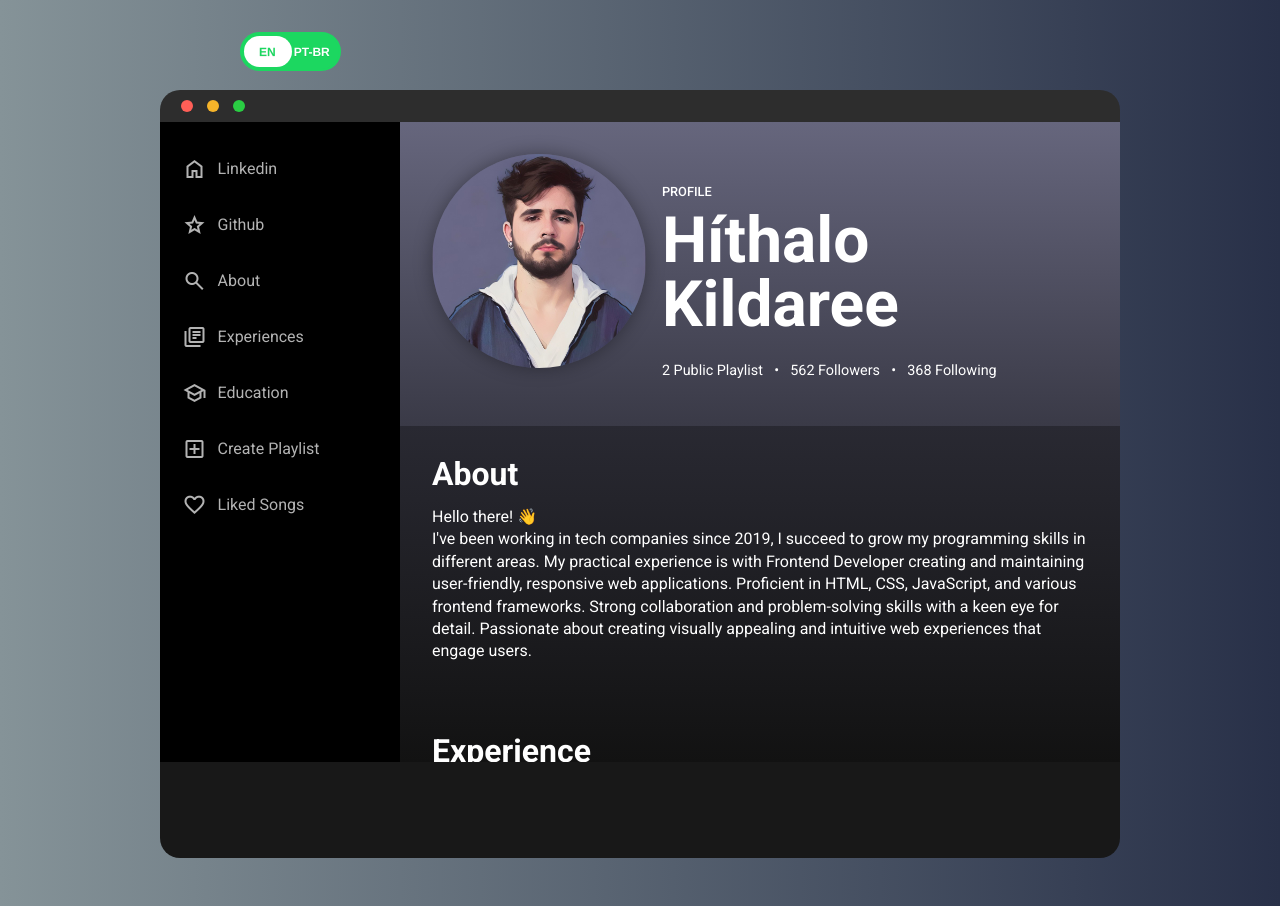
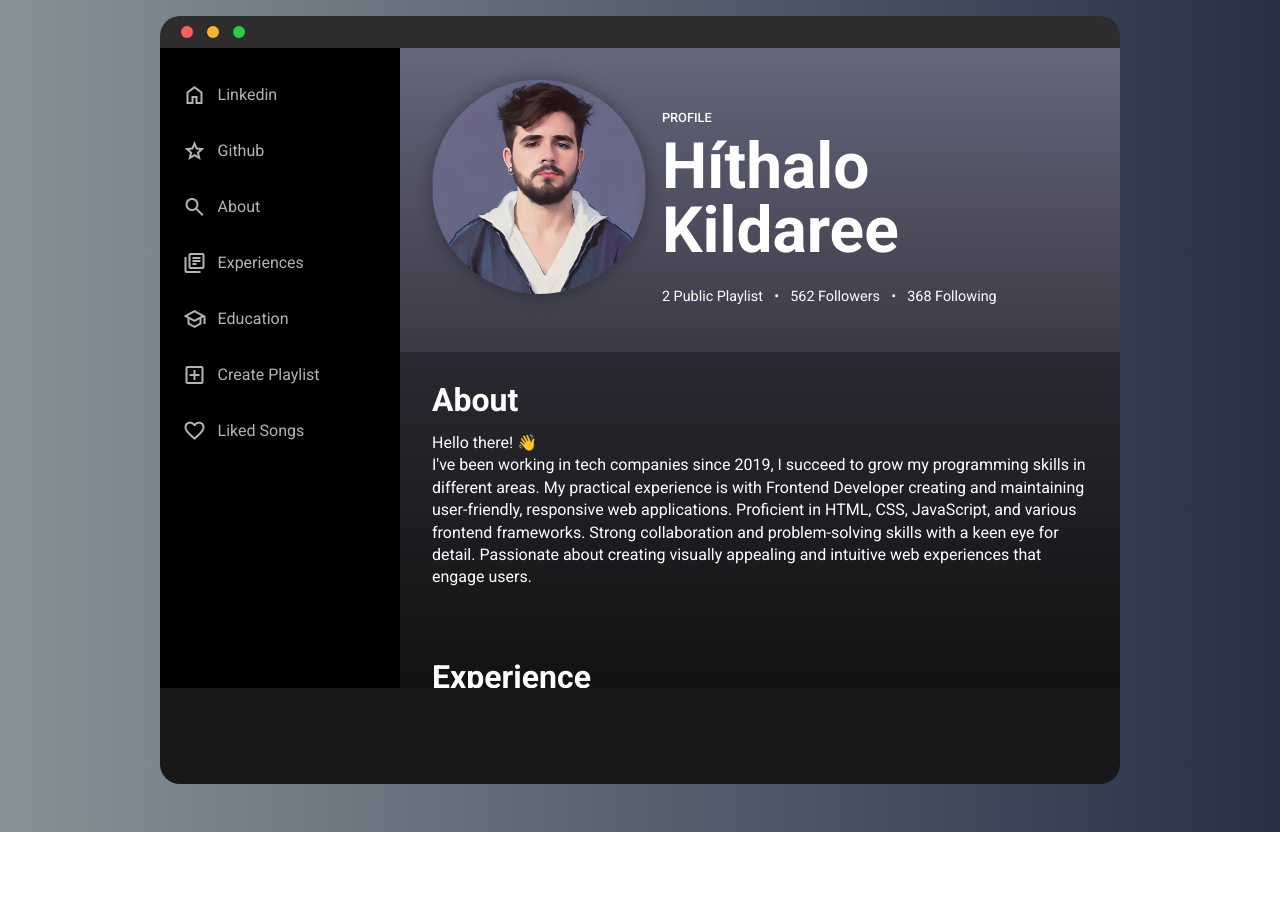
Before and after one commit to hikild/hikild.github.io, a plain HTML site: page src/components/home/index.html in a window 1280 px wide. After the commit the page ends 832 px from the top, so only its background shows below. Drawn offline with nearby package versions, Linux system fonts and the light colour scheme.

Commit message:
remove language toggle

```diff
--- a/src/components/home/index.html
+++ b/src/components/home/index.html
@@ -22,16 +22,6 @@
     <title>Resumefy</title>
   </head>
   <body>
-    <div class="switch">
-      <input
-        id="language-toggle"
-        class="check-toggle check-toggle-round-flat"
-        type="checkbox"
-      />
-      <label for="language-toggle"></label>
-      <span class="on" value="en">EN</span>
-      <span class="off" value="ptbr">PT-BR</span>
-    </div>
     <div class="window-container">
       <div class="window-content">
         <div class="mac-bar">
--- a/src/components/home/styles.css
+++ b/src/components/home/styles.css
@@ -433,109 +433,3 @@ footer div.player-wrapper {
   border-bottom-left-radius: 20px;
   border-bottom-right-radius: 20px;
 }
-/* SWITCH LANGUAGE BUTTON*/
-.switch {
-  margin-left: 15rem;
-  margin-top: 2rem;
-  position: relative;
-  display: inline-block;
-}
-
-.switch > span {
-  position: absolute;
-  top: 14px;
-  pointer-events: none;
-  font-family: "Helvetica", Arial, sans-serif;
-  font-weight: bold;
-  font-size: 12px;
-  text-transform: uppercase;
-  text-shadow: 0 1px 0 rgba(0, 0, 0, 0.06);
-  width: 50%;
-  text-align: center;
-}
-
-input.check-toggle-round-flat:checked ~ .off {
-  color: #1cd760;
-}
-
-input.check-toggle-round-flat:checked ~ .on {
-  color: #fff;
-}
-
-.switch > span.on {
-  left: 0;
-  padding-left: 2px;
-  color: #1cd760;
-}
-
-.switch > span.off {
-  right: 0;
-  padding-right: 4px;
-  color: #fff;
-}
-
-.check-toggle {
-  position: absolute;
-  margin-left: -9999px;
-  visibility: hidden;
-}
-.check-toggle + label {
-  display: block;
-  position: relative;
-  cursor: pointer;
-  outline: none;
-  -webkit-user-select: none;
-  -moz-user-select: none;
-  -ms-user-select: none;
-  user-select: none;
-}
-
-input.check-toggle-round-flat + label {
-  padding: 2px;
-  width: 97px;
-  height: 35px;
-  background-color: #1cd760;
-  -webkit-border-radius: 60px;
-  -moz-border-radius: 60px;
-  -ms-border-radius: 60px;
-  -o-border-radius: 60px;
-  border-radius: 60px;
-}
-input.check-toggle-round-flat + label:before,
-input.check-toggle-round-flat + label:after {
-  display: block;
-  position: absolute;
-  content: "";
-}
-
-input.check-toggle-round-flat + label:before {
-  top: 2px;
-  left: 2px;
-  bottom: 2px;
-  right: 2px;
-  background-color: #1cd760;
-  -moz-border-radius: 60px;
-  -ms-border-radius: 60px;
-  -o-border-radius: 60px;
-  border-radius: 60px;
-}
-input.check-toggle-round-flat + label:after {
-  top: 4px;
-  left: 4px;
-  bottom: 4px;
-  width: 48px;
-  background-color: #fff;
-  -webkit-border-radius: 52px;
-  -moz-border-radius: 52px;
-  -ms-border-radius: 52px;
-  -o-border-radius: 52px;
-  border-radius: 52px;
-  -webkit-transition: margin 0.2s;
-  -moz-transition: margin 0.2s;
-  -o-transition: margin 0.2s;
-  transition: margin 0.2s;
-}
-
-input.check-toggle-round-flat:checked + label:after {
-  margin-left: 44px;
-}
```
